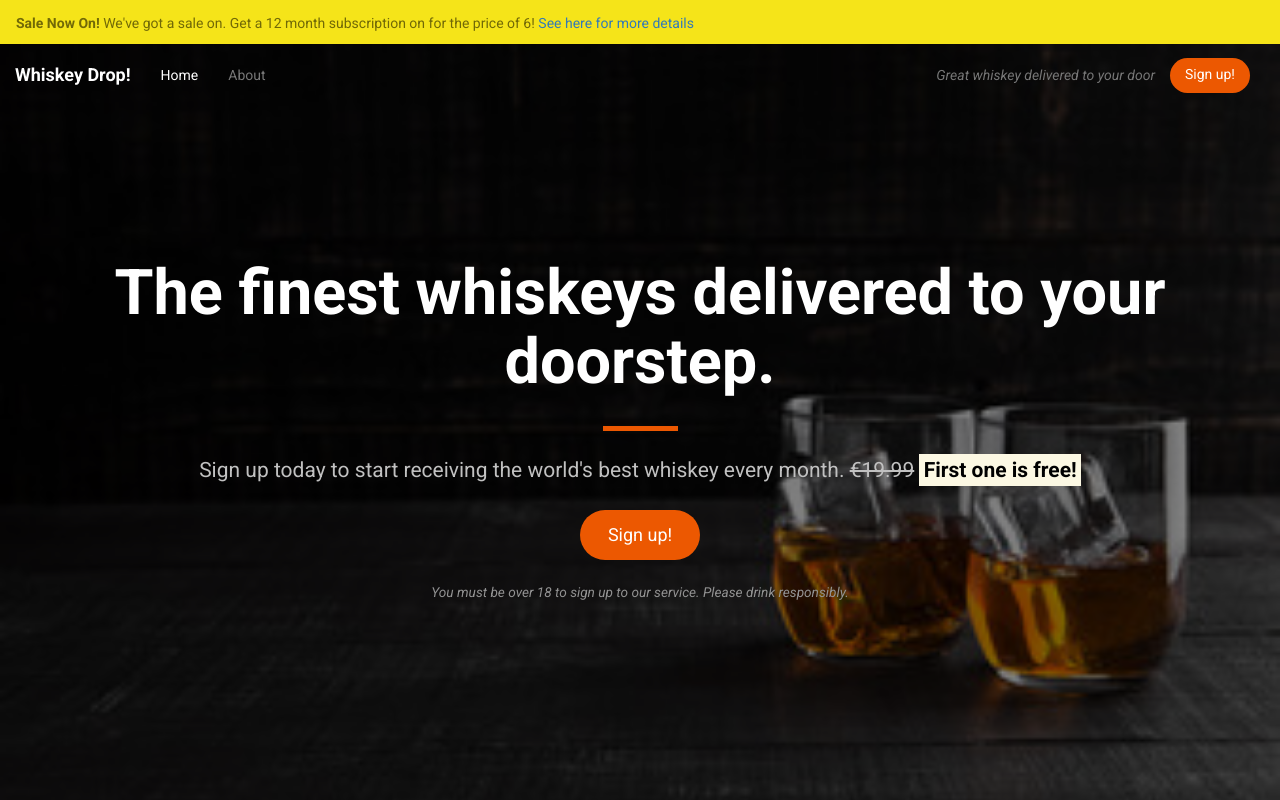
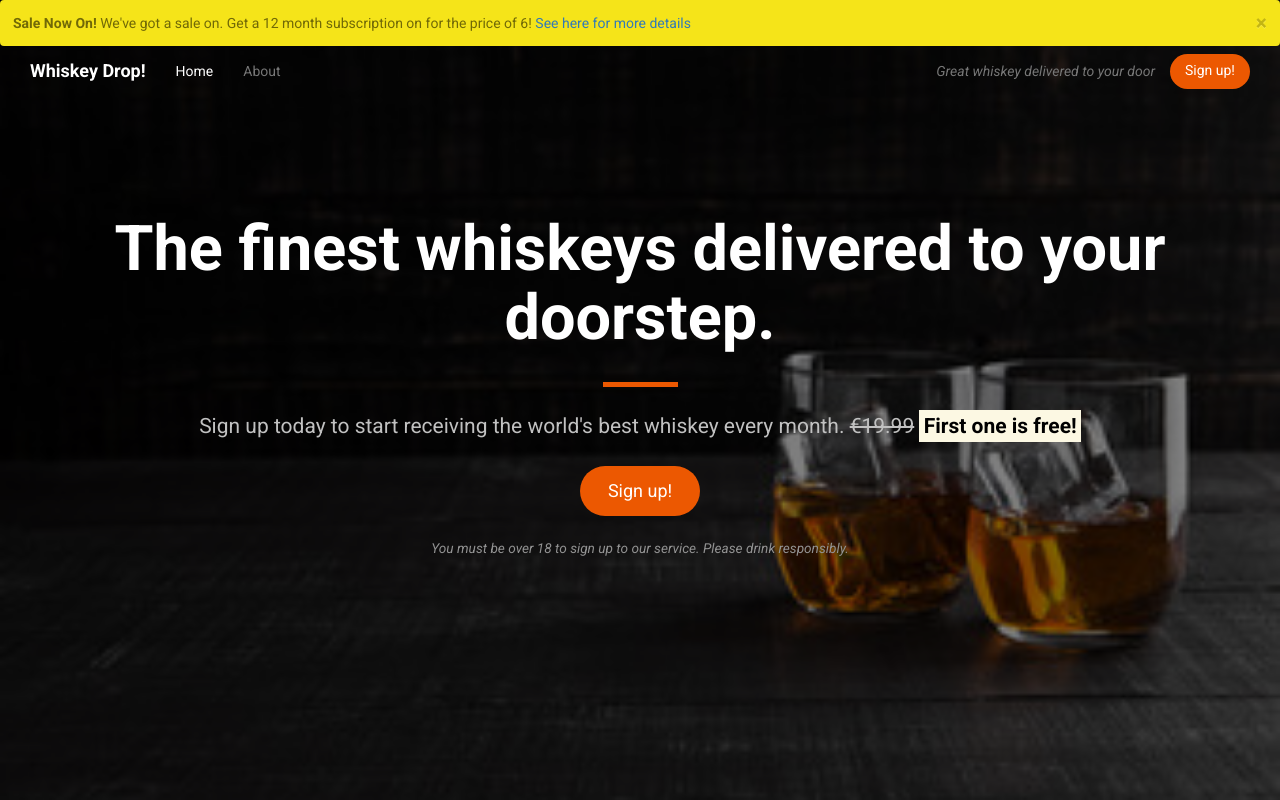
Before and after one commit to CharlieJT/bootstrap-lesson, a plain HTML site: page index.html in a window 1280 px wide. Shown: the top 800 px of the page. Drawn offline with nearby package versions, Linux system fonts and the light colour scheme.

Commit message:
Added collapsible alert button to alert

```diff
--- a/css/style.css
+++ b/css/style.css
@@ -15,11 +15,7 @@ body {
 .alert-container {
 	padding: 0;
 	margin: 0;
-	width: 100%;
-}
-
-.alert-spacing {
-	height: 44px;
+	z-index: 1;
 }
 
 .callout-container {
@@ -59,7 +55,7 @@ body {
 .navbar {
 	position: absolute;
 	margin: 0;
-	top: 50px;
+	top: 0;
 	left: 0;
 	width: 100%;
 	z-index: 1;
@@ -133,16 +129,15 @@ body {
 }
 
 .navbar-default .navbar-collapse {
-	border-color: transparent;
+	border-color: #000;
 }
 
 /* ---------------Alert*/
 
 .alert {
-	z-index: 1;
 	margin: 0 auto;
-	padding: 12px 30px;
-	left: 0;
+	padding: 12px;
+	left: 2px;
 	right: 0;
 	width: 100%;
 }
--- a/index.html
+++ b/index.html
@@ -4,29 +4,31 @@
 <head>
     <meta charset="utf-8">
     <meta name="viewport" content="width=device-width, initial-scale=1.0">
-    <title>Bootstrap Installation</title>
+    <title>Whiskey | Taste a new whiskey every month</title>
     <link rel="stylesheet" href="https://maxcdn.bootstrapcdn.com/bootstrap/3.3.7/css/bootstrap.min.css" type="text/css" />
     <link href="https://fonts.googleapis.com/css?family=Roboto:400,400i,700,700i" rel="stylesheet">
     <link rel="stylesheet" href="css/style.css" type="text/css" />
 </head>
 
 <body>
+
+    <!-- Nav -->
+    <nav class="navbar container-fluid navbar-default">
+        <div class="container-fluid alert-container">
             <!-- Alert -->
-
-    <div class="row hidden-xs">
-        <div class="alert-spacing">
-            <div class="col-12-xs">
-                <div class="alert alert-bg-color">
+            <div class="row">
+                <div class="col-12-xs hidden-xs">
+                    <div class="alert alert-bg-color" role="alert">
+                        <button type="button" class="close" data-dismiss="alert" aria-label="Close"><span aria-hidden="true">&times;</span></button>
                         <strong>Sale Now On!</strong> We've got a sale on. Get a 12 month subscription on for the price of 6! <a href="#">See here for more details</a>
                     </div>
                 </div>
             </div>
+            <!-- /.alert -->
         </div>
-    <!-- /.alert -->
-    <!-- Nav -->
-    <nav class="navbar navbar-default">
+        <div class="row">
+            <div class="col-12-md col-12-lg">
                 <div class="container-fluid">
-
                     <div class="navbar-header">
                         <a href="#" class="navbar-brand">
                            Whiskey Drop!
@@ -44,17 +46,16 @@
                             <li><a href="#">About</a></li>
                             <li class="visible-xs" data-toggle="modal" data-target="#signUpModal"><a href="#">Sign Up!</a></li>
                         </ul>
-
                         <div class="navbar-header navbar-right">
                             <a href="/Login" class="btn btn-default navbar-btn hidden-xs" data-toggle="modal" data-target="#signUpModal">Sign up!</a>
                             <p class="navbar-text hidden-xs"><i>Great whiskey delivered to your door</i></p>
                         </div>
                     </div>
                 </div>
+            </div>
+        </div>
     </nav>
     <!-- /.nav -->
-    <div class="container alert-container">
-
     <div class="container-fluid callout-container">
         <div class="opaque-overlay">&nbsp;</div>
         <!-- Call Out -->
@@ -129,8 +130,7 @@
                     <div class="feature text-center">
                         <span class="glyphicon glyphicon-envelope hidden-xs"></span>
                         <h3> Feature 1 <span class="label label-success">New!</span></h3>
-                            <p>Lorem ipsum dolor sit amet, consectetur adipisicing elit. Sequi ipsa, quia mollitia reprehenderit perferendis, minima voluptates placeat natus molestias illum non ut, ipsum eum atque nisi omnis error. Sequi vero, laboriosam
-                                praesentium.
+                        <p>Lorem ipsum dolor sit amet, consectetur adipisicing elit. Sequi ipsa, quia mollitia reprehenderit perferendis, minima voluptates placeat natus molestias illum non ut, ipsum eum atque nisi omnis error. Sequi vero, laboriosam praesentium.
                         </p>
                         <p><a href="#" class="btn btn-sm btn-default features-btn">Read More</a></p>
                     </div>
@@ -139,8 +139,7 @@
                     <div class="feature text-center">
                         <span class="glyphicon glyphicon-envelope hidden-xs"></span>
                         <h3> Feature 2</h3>
-                            <p>Lorem ipsum dolor sit amet, consectetur adipisicing elit. Sequi ipsa, quia mollitia reprehenderit perferendis, minima voluptates placeat natus molestias illum non ut, ipsum eum atque nisi omnis error. Sequi vero, laboriosam
-                                praesentium.
+                        <p>Lorem ipsum dolor sit amet, consectetur adipisicing elit. Sequi ipsa, quia mollitia reprehenderit perferendis, minima voluptates placeat natus molestias illum non ut, ipsum eum atque nisi omnis error. Sequi vero, laboriosam praesentium.
                         </p>
                         <p><a href="#" class="btn btn-sm btn-default features-btn">Read More</a></p>
                     </div>
@@ -149,20 +148,23 @@
                     <div class="feature text-center">
                         <span class="glyphicon glyphicon-envelope hidden-xs"></span>
                         <h3> Feature 3</h3>
-                            <p>Lorem ipsum dolor sit amet, consectetur adipisicing elit. Sequi ipsa, quia mollitia reprehenderit perferendis, minima voluptates placeat natus molestias illum non ut, ipsum eum atque nisi omnis error. Sequi vero, laboriosam
-                                praesentium.
+                        <p>Lorem ipsum dolor sit amet, consectetur adipisicing elit. Sequi ipsa, quia mollitia reprehenderit perferendis, minima voluptates placeat natus molestias illum non ut, ipsum eum atque nisi omnis error. Sequi vero, laboriosam praesentium.
                         </p>
                         <p><a href="#" class="btn btn-sm btn-default features-btn">Read More</a></p>
                     </div>
                 </div>
             </div>
         </section>
+        <!-- /.features -->
+    </div>
+    <div class="container footer-container">
+        <!-- Footer -->
         <footer class="footer">
             <p class="text-center footer-paragraph">Whiskey Drop, &copy; Copyright</p>
         </footer>
-            <!-- /.features -->
+        <!-- /.footer -->
     </div>
-
+    <div class="container footer-container">
         <!-- Modal -->
         <div class="modal fade" id="signUpModal" tabindex="-1" role="dialog" aria-labelledby="myModalLabel">
             <div class="modal-dialog" role="document">
@@ -192,6 +194,8 @@
                 </div>
             </div>
         </div>
+        <!-- /.modal -->
+    </div>
     <script src="https://code.jquery.com/jquery-3.3.1.min.js" integrity="sha256-FgpCb/KJQlLNfOu91ta32o/NMZxltwRo8QtmkMRdAu8=" crossorigin="anonymous"></script>
     <script src="https://maxcdn.bootstrapcdn.com/bootstrap/3.3.7/js/bootstrap.min.js" integrity="sha384-Tc5IQib027qvyjSMfHjOMaLkfuWVxZxUPnCJA7l2mCWNIpG9mGCD8wGNIcPD7Txa" crossorigin="anonymous"></script>
 </body>
```
Lines whose indentation alone changed are shown as unchanged.
